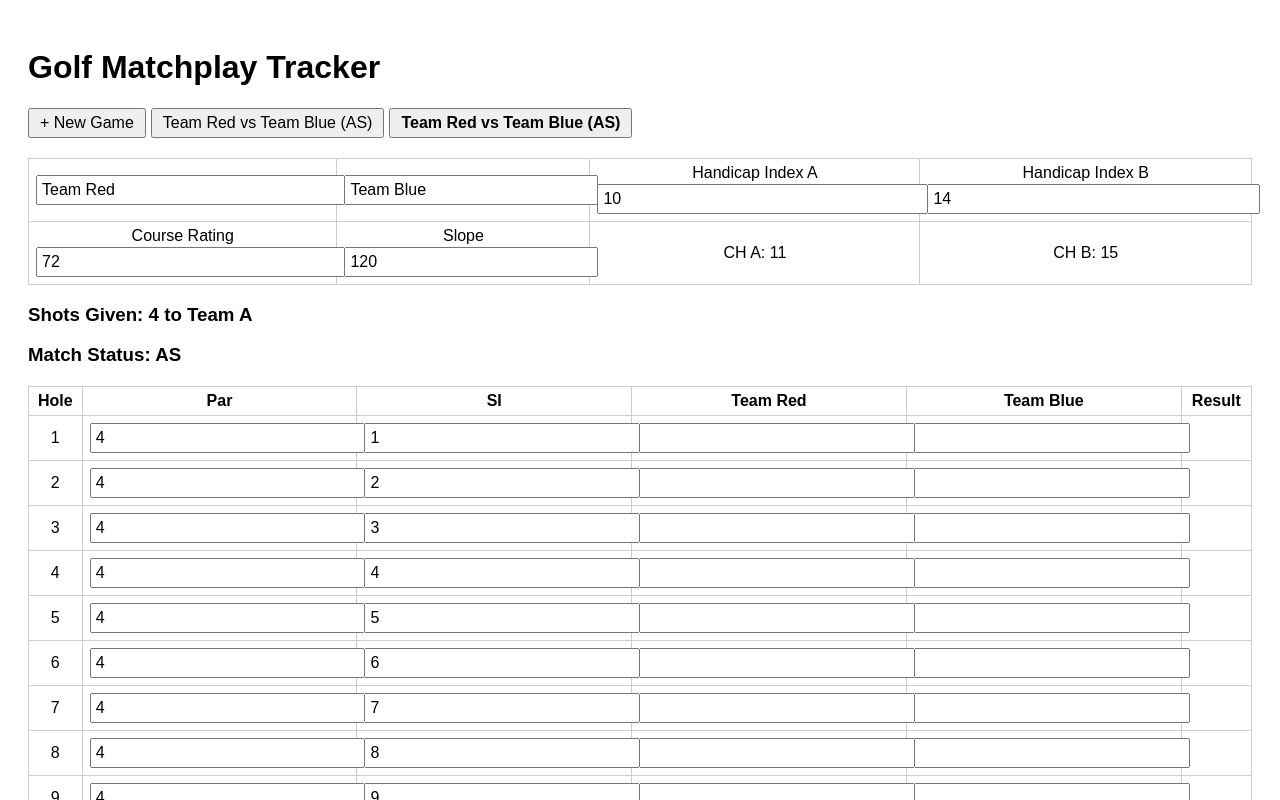
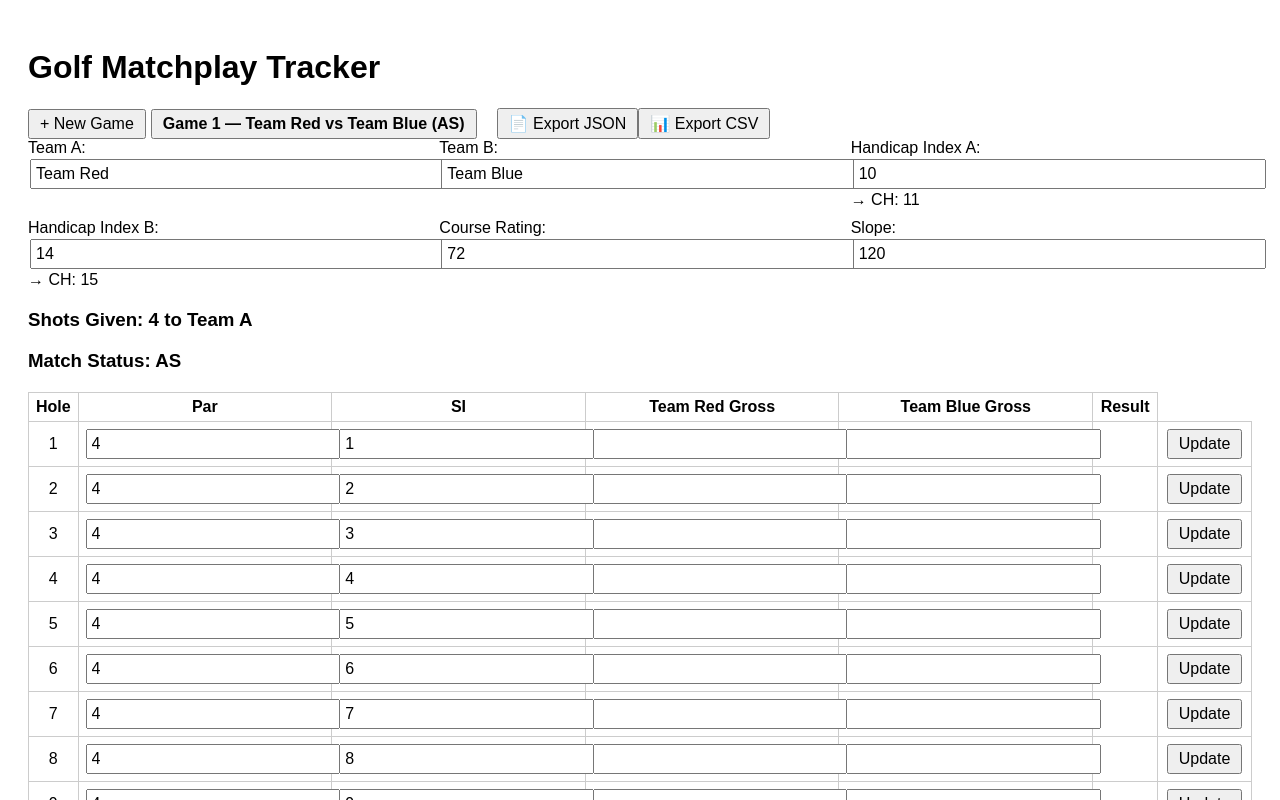
Before and after one commit to ciaranlk/GolfMatchTracker_manual, a React (Vite) app: page / in a window 1280 px wide. Both pictures are taken after a click on the button "+ New Game". Shown: the top 800 px of the page. Built offline with nearby package versions, Linux system fonts and the light colour scheme.

Commit message:
Update App.jsx

```diff
--- a/src/App.jsx
+++ b/src/App.jsx
@@ -1,151 +1,234 @@
 import React, { useState, useEffect } from 'react';
 import './App.css';
 
-function calculateCourseHandicap(handicapIndex, slope, rating, par = 72) {
-  return Math.round(handicapIndex * (slope / 113) + (rating - par));
+// Helper to calculate playing handicap (simple version: index × slope/113 rounded)
+function calcCourseHandicap(index, slope, rating, par = 72) {
+  return Math.round(index * (slope / 113) + (rating - par));
 }
 
-function getInitialGames() {
-  const saved = localStorage.getItem('golfGames');
-  return saved ? JSON.parse(saved) : [];
+function exportToCSV(games) {
+  // Flatten games into CSV rows, one row per hole per game
+  let csv = `"Game","TeamA","TeamB","Hole","Par","SI","ScoreA","ScoreB","Winner"\n`;
+  games.forEach((g, gi) => {
+    g.holes.forEach(h => {
+      csv += `"${g.name}",` +
+             `"${g.teamA}",` +
+             `"${g.teamB}",` +
+             `${h.hole},${h.par},${h.si},` +
+             `${h.scoreA === '' ? '' : h.scoreA},` +
+             `${h.scoreB === '' ? '' : h.scoreB},` +
+             `"${h.winner || ''}"\n`;
+    });
+  });
+  const blob = new Blob([csv], { type: 'text/csv;charset=utf-8;' });
+  const url = URL.createObjectURL(blob);
+  const a = document.createElement('a');
+  a.href = url;
+  a.download = 'golf_matchplay_data.csv';
+  a.click();
+  URL.revokeObjectURL(url);
+}
+
+function exportToJSON(games) {
+  const data = JSON.stringify(games, null, 2);
+  const blob = new Blob([data], { type: 'application/json;charset=utf-8;' });
+  const url = URL.createObjectURL(blob);
+  const a = document.createElement('a');
+  a.href = url;
+  a.download = 'golf_matchplay_data.json';
+  a.click();
+  URL.revokeObjectURL(url);
 }
 
 function App() {
-  const [games, setGames] = useState(getInitialGames);
-  const [currentGameIndex, setCurrentGameIndex] = useState(0);
+  const [games, setGames] = useState(() => {
+    const saved = localStorage.getItem('golfGames');
+    return saved ? JSON.parse(saved) : [];
+  });
 
-  const [teamAName, setTeamAName] = useState('Team Red');
-  const [teamBName, setTeamBName] = useState('Team Blue');
-  const [handicapIndexA, setHandicapIndexA] = useState(10);
-  const [handicapIndexB, setHandicapIndexB] = useState(14);
-  const [courseRating, setCourseRating] = useState(72);
-  const [slope, setSlope] = useState(120);
-
-  const [holes, setHoles] = useState(
-    Array.from({ length: 18 }, (_, i) => ({
-      hole: i + 1,
-      par: 4,
-      si: i + 1,
-      scoreA: '',
-      scoreB: '',
-    }))
+  const [currentGameIndex, setCurrentGameIndex] = useState(
+    games.length > 0 ? 0 : -1
   );
 
-  const courseHandicapA = calculateCourseHandicap(handicapIndexA, slope, courseRating);
-  const courseHandicapB = calculateCourseHandicap(handicapIndexB, slope, courseRating);
-
-  const shotsGiven = Math.abs(courseHandicapA - courseHandicapB);
-  const shotsTo = courseHandicapA > courseHandicapB ? 'Team B' : 'Team A';
-
-  const shotHoles = holes
-    .slice()
-    .sort((a, b) => a.si - b.si)
-    .slice(0, shotsGiven)
-    .map(h => h.hole);
-
-  const determineWinner = (a, b, holeNumber) => {
-    if (a === '' || b === '') return '';
-    let adjA = parseInt(a);
-    let adjB = parseInt(b);
-    if (courseHandicapA > courseHandicapB && shotHoles.includes(holeNumber)) adjB--;
-    if (courseHandicapB > courseHandicapA && shotHoles.includes(holeNumber)) adjA--;
-    if (adjA < adjB) return teamAName;
-    if (adjB < adjA) return teamBName;
-    return 'Halved';
-  };
-
-  const getMatchStatus = () => {
-    let score = 0;
-    for (const hole of holes) {
-      const winner = determineWinner(hole.scoreA, hole.scoreB, hole.hole);
-      if (winner === teamAName) score++;
-      else if (winner === teamBName) score--;
-    }
-    if (score === 0) return 'AS';
-    return score > 0 ? `${teamAName} ${score} Up` : `${teamBName} ${Math.abs(score)} Up`;
-  };
-
-  useEffect(() => {
-    const updatedGames = [...games];
-    updatedGames[currentGameIndex] = {
-      name: `${teamAName} vs ${teamBName}`,
-      teamAName,
-      teamBName,
-      handicapIndexA,
-      handicapIndexB,
-      courseRating,
-      slope,
-      holes,
-    };
-    setGames(updatedGames);
-    localStorage.setItem('golfGames', JSON.stringify(updatedGames));
-  }, [teamAName, teamBName, handicapIndexA, handicapIndexB, courseRating, slope, holes]);
-
+  // Initialize a new game object
   const createNewGame = () => {
     const newGame = {
       name: `Game ${games.length + 1}`,
-      teamAName: 'Team Red',
-      teamBName: 'Team Blue',
-      handicapIndexA: 10,
-      handicapIndexB: 14,
+      teamA: 'Team Red',
+      teamB: 'Team Blue',
+      hcpA: 10,
+      hcpB: 14,
       courseRating: 72,
       slope: 120,
-      holes: Array.from({ length: 18 }, (_, i) => ({ hole: i + 1, par: 4, si: i + 1, scoreA: '', scoreB: '' })),
+      holes: Array.from({ length: 18 }, (_, i) => ({
+        hole: i + 1,
+        par: 4,
+        si: i + 1,
+        scoreA: '',
+        scoreB: '',
+        winner: ''
+      }))
     };
     const newGames = [...games, newGame];
     setGames(newGames);
     setCurrentGameIndex(newGames.length - 1);
   };
 
+  // Save to localStorage on changes
   useEffect(() => {
-    if (games.length > 0) {
-      const g = games[currentGameIndex];
-      setTeamAName(g.teamAName);
-      setTeamBName(g.teamBName);
-      setHandicapIndexA(g.handicapIndexA);
-      setHandicapIndexB(g.handicapIndexB);
-      setCourseRating(g.courseRating);
-      setSlope(g.slope);
-      setHoles(g.holes);
-    }
-  }, [currentGameIndex]);
+    localStorage.setItem('golfGames', JSON.stringify(games));
+  }, [games]);
+
+  if (currentGameIndex < 0) {
+    return (
+      <div className="App">
+        <h1>Golf Matchplay Tracker</h1>
+        <button onClick={createNewGame}>+ New Game</button>
+      </div>
+    );
+  }
+
+  const game = games[currentGameIndex];
+
+  const updateGameField = (field, value) => {
+    const updated = { ...game, [field]: value };
+    const newGames = [...games];
+    newGames[currentGameIndex] = updated;
+    setGames(newGames);
+  };
+
+  const updateHoleField = (holeIdx, field, value) => {
+    const updatedHoles = game.holes.map((h, i) =>
+      i === holeIdx ? { ...h, [field]: value } : h
+    );
+    const updatedGame = { ...game, holes: updatedHoles };
+    const newGames = [...games];
+    newGames[currentGameIndex] = updatedGame;
+    setGames(newGames);
+  };
+
+  // Compute course handicaps
+  const courseHcpA = calcCourseHandicap(game.hcpA, game.slope, game.courseRating);
+  const courseHcpB = calcCourseHandicap(game.hcpB, game.slope, game.courseRating);
+  const shotsDiff = Math.abs(courseHcpA - courseHcpB);
+  const shotsTo = courseHcpA > courseHcpB ? 'B' : 'A';
+
+  // Determine which holes get strokes
+  const shotHoles = game.holes
+    .slice()
+    .sort((a, b) => a.si - b.si)
+    .slice(0, shotsDiff)
+    .map(h => h.hole);
+
+  const computeHoleWinner = (h) => {
+    const red = parseInt(h.scoreA);
+    const blue = parseInt(h.scoreB);
+    if (isNaN(red) || isNaN(blue)) return '';
+    let netRed = red;
+    let netBlue = blue;
+    if (shotsTo === 'A' && shotHoles.includes(h.hole)) netBlue--;
+    if (shotsTo === 'B' && shotHoles.includes(h.hole)) netRed--;
+    if (netRed < netBlue) return game.teamA;
+    if (netBlue < netRed) return game.teamB;
+    return 'Halved';
+  };
+
+  const matchStatus = () => {
+    let diff = 0;
+    game.holes.forEach(h => {
+      const w = h.winner;
+      if (w === game.teamA) diff++;
+      else if (w === game.teamB) diff--;
+    });
+    if (diff === 0) return 'AS';
+    return diff > 0 ? `${game.teamA} ${diff} Up` : `${game.teamB} ${-diff} Up`;
+  };
+
+  const handleWinnerUpdate = (hIdx) => {
+    const updatedHoles = game.holes.map((h, i) => {
+      if (i !== hIdx) return h;
+      const winner = computeHoleWinner(h);
+      return { ...h, winner };
+    });
+    const updatedGame = { ...game, holes: updatedHoles };
+    const newGames = [...games];
+    newGames[currentGameIndex] = updatedGame;
+    setGames(newGames);
+  };
 
   return (
     <div className="App">
       <h1>Golf Matchplay Tracker</h1>
 
-      <div style={{ marginBottom: '1rem' }}>
+      <div className="game-controls">
         <button onClick={createNewGame}>+ New Game</button>
         {games.map((g, i) => (
           <button
             key={i}
             onClick={() => setCurrentGameIndex(i)}
-            style={{ marginLeft: '5px', fontWeight: currentGameIndex === i ? 'bold' : 'normal' }}
+            style={{
+              fontWeight: i === currentGameIndex ? 'bold' : 'normal',
+              marginLeft: '5px'
+            }}
           >
-            {g.name} ({getMatchStatus()})
+            {g.name} — {g.teamA} vs {g.teamB} ({ matchStatus() })
           </button>
         ))}
+        <button style={{ marginLeft: '20px' }} onClick={() => exportToJSON(games)}>
+          📄 Export JSON
+        </button>
+        <button onClick={() => exportToCSV(games)}>
+          📊 Export CSV
+        </button>
       </div>
 
-      <table>
-        <tbody>
-          <tr>
-            <td><input value={teamAName} onChange={e => setTeamAName(e.target.value)} /></td>
-            <td><input value={teamBName} onChange={e => setTeamBName(e.target.value)} /></td>
-            <td>Handicap Index A <input value={handicapIndexA} onChange={e => setHandicapIndexA(+e.target.value)} /></td>
-            <td>Handicap Index B <input value={handicapIndexB} onChange={e => setHandicapIndexB(+e.target.value)} /></td>
-          </tr>
-          <tr>
-            <td>Course Rating <input value={courseRating} onChange={e => setCourseRating(+e.target.value)} /></td>
-            <td>Slope <input value={slope} onChange={e => setSlope(+e.target.value)} /></td>
-            <td>CH A: {courseHandicapA}</td>
-            <td>CH B: {courseHandicapB}</td>
-          </tr>
-        </tbody>
-      </table>
+      <div className="inputs">
+        <div>
+          <label>Team A: </label>
+          <input value={game.teamA} onChange={e => updateGameField('teamA', e.target.value)} />
+        </div>
+        <div>
+          <label>Team B: </label>
+          <input value={game.teamB} onChange={e => updateGameField('teamB', e.target.value)} />
+        </div>
+        <div>
+          <label>Handicap Index A: </label>
+          <input
+            type="number"
+            value={game.hcpA}
+            onChange={e => updateGameField('hcpA', +e.target.value)}
+          />
+          <span> → CH: {courseHcpA}</span>
+        </div>
+        <div>
+          <label>Handicap Index B: </label>
+          <input
+            type="number"
+            value={game.hcpB}
+            onChange={e => updateGameField('hcpB', +e.target.value)}
+          />
+          <span> → CH: {courseHcpB}</span>
+        </div>
+        <div>
+          <label>Course Rating: </label>
+          <input
+            type="number"
+            value={game.courseRating}
+            onChange={e => updateGameField('courseRating', +e.target.value)}
+          />
+        </div>
+        <div>
+          <label>Slope: </label>
+          <input
+            type="number"
+            value={game.slope}
+            onChange={e => updateGameField('slope', +e.target.value)}
+          />
+        </div>
+      </div>
 
-      <h3>Shots Given: {shotsGiven} to {shotsTo}</h3>
-      <h3>Match Status: {getMatchStatus()}</h3>
+      <h3>Shots Given: {shotsDiff} to Team {shotsTo}</h3>
+      <h3>Match Status: {matchStatus()}</h3>
 
       <table>
         <thead>
@@ -153,41 +236,64 @@ function App() {
             <th>Hole</th>
             <th>Par</th>
             <th>SI</th>
-            <th>{teamAName}</th>
-            <th>{teamBName}</th>
+            <th>{game.teamA} Gross</th>
+            <th>{game.teamB} Gross</th>
             <th>Result</th>
           </tr>
         </thead>
         <tbody>
-          {holes.map((hole, idx) => {
-            const winner = determineWinner(hole.scoreA, hole.scoreB, hole.hole);
-            return (
-              <tr key={hole.hole}>
-                <td>{hole.hole}</td>
-                <td><input value={hole.par} onChange={e => {
-                  const newHoles = [...holes];
-                  newHoles[idx].par = +e.target.value;
-                  setHoles(newHoles);
-                }} /></td>
-                <td><input value={hole.si} onChange={e => {
-                  const newHoles = [...holes];
-                  newHoles[idx].si = +e.target.value;
-                  setHoles(newHoles);
-                }} /></td>
-                <td><input value={hole.scoreA} onChange={e => {
-                  const newHoles = [...holes];
-                  newHoles[idx].scoreA = e.target.value;
-                  setHoles(newHoles);
-                }} /></td>
-                <td><input value={hole.scoreB} onChange={e => {
-                  const newHoles = [...holes];
-                  newHoles[idx].scoreB = e.target.value;
-                  setHoles(newHoles);
-                }} /></td>
-                <td style={{ backgroundColor: winner === teamAName ? 'red' : winner === teamBName ? 'blue' : '', color: winner ? 'white' : 'black' }}>{winner}</td>
-              </tr>
-            );
-          })}
+          {game.holes.map((h, idx) => (
+            <tr key={h.hole}>
+              <td>{h.hole}</td>
+              <td>
+                <input
+                  type="number"
+                  value={h.par}
+                  onChange={e => updateHoleField(idx, 'par', +e.target.value)}
+                />
+              </td>
+              <td>
+                <input
+                  type="number"
+                  value={h.si}
+                  onChange={e => updateHoleField(idx, 'si', +e.target.value)}
+                />
+              </td>
+              <td>
+                <input
+                  type="number"
+                  value={h.scoreA}
+                  onChange={e => updateHoleField(idx, 'scoreA', e.target.value)}
+                />
+              </td>
+              <td>
+                <input
+                  type="number"
+                  value={h.scoreB}
+                  onChange={e => updateHoleField(idx, 'scoreB', e.target.value)}
+                />
+              </td>
+              <td
+                style={{
+                  backgroundColor:
+                    h.winner === game.teamA
+                      ? 'red'
+                      : h.winner === game.teamB
+                      ? 'blue'
+                      : 'transparent',
+                  color:
+                    h.winner === game.teamA || h.winner === game.teamB
+                      ? 'white'
+                      : 'black'
+                }}
+              >
+                {h.winner}
+              </td>
+              <td>
+                <button onClick={() => handleWinnerUpdate(idx)}>Update</button>
+              </td>
+            </tr>
+          ))}
         </tbody>
       </table>
     </div>
```
